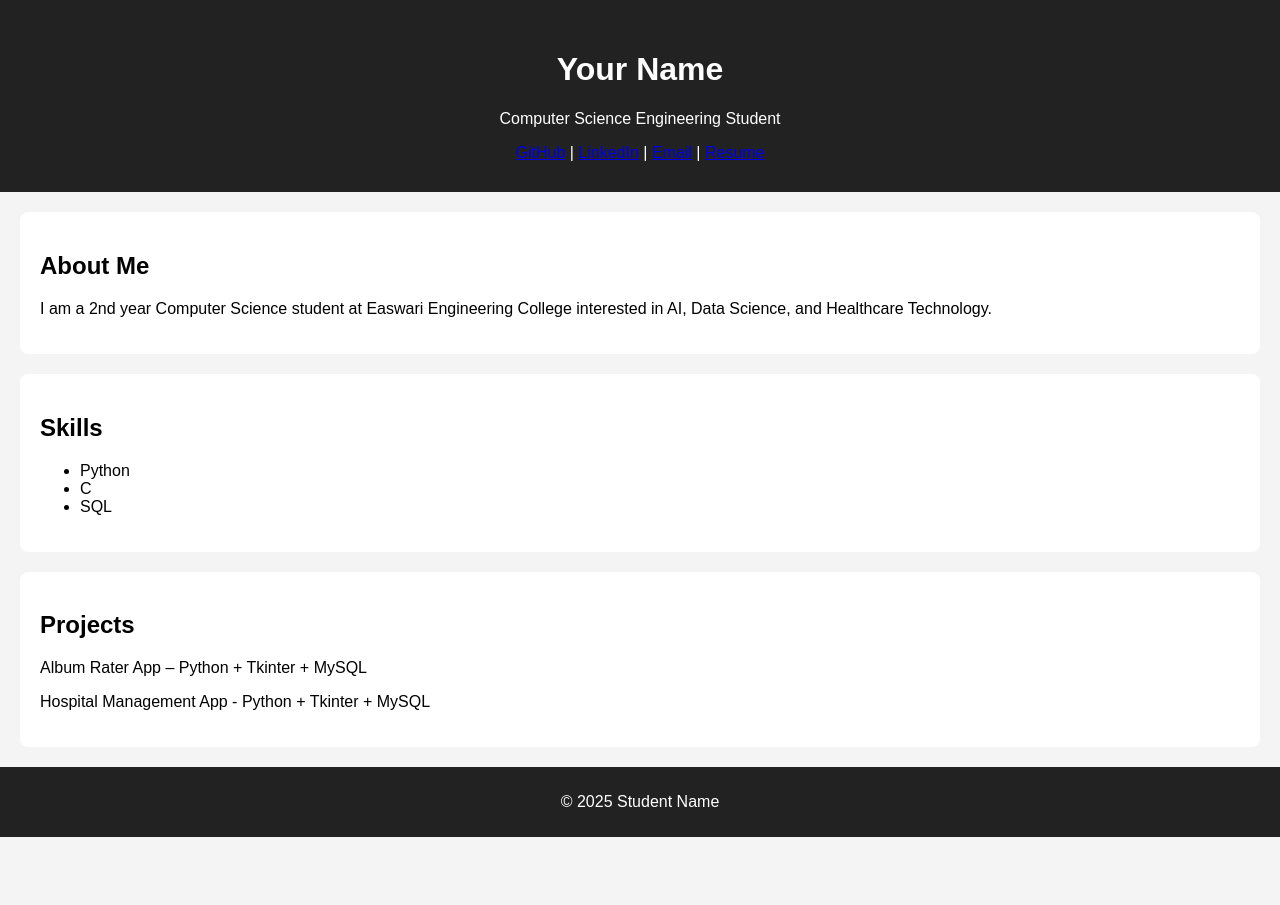
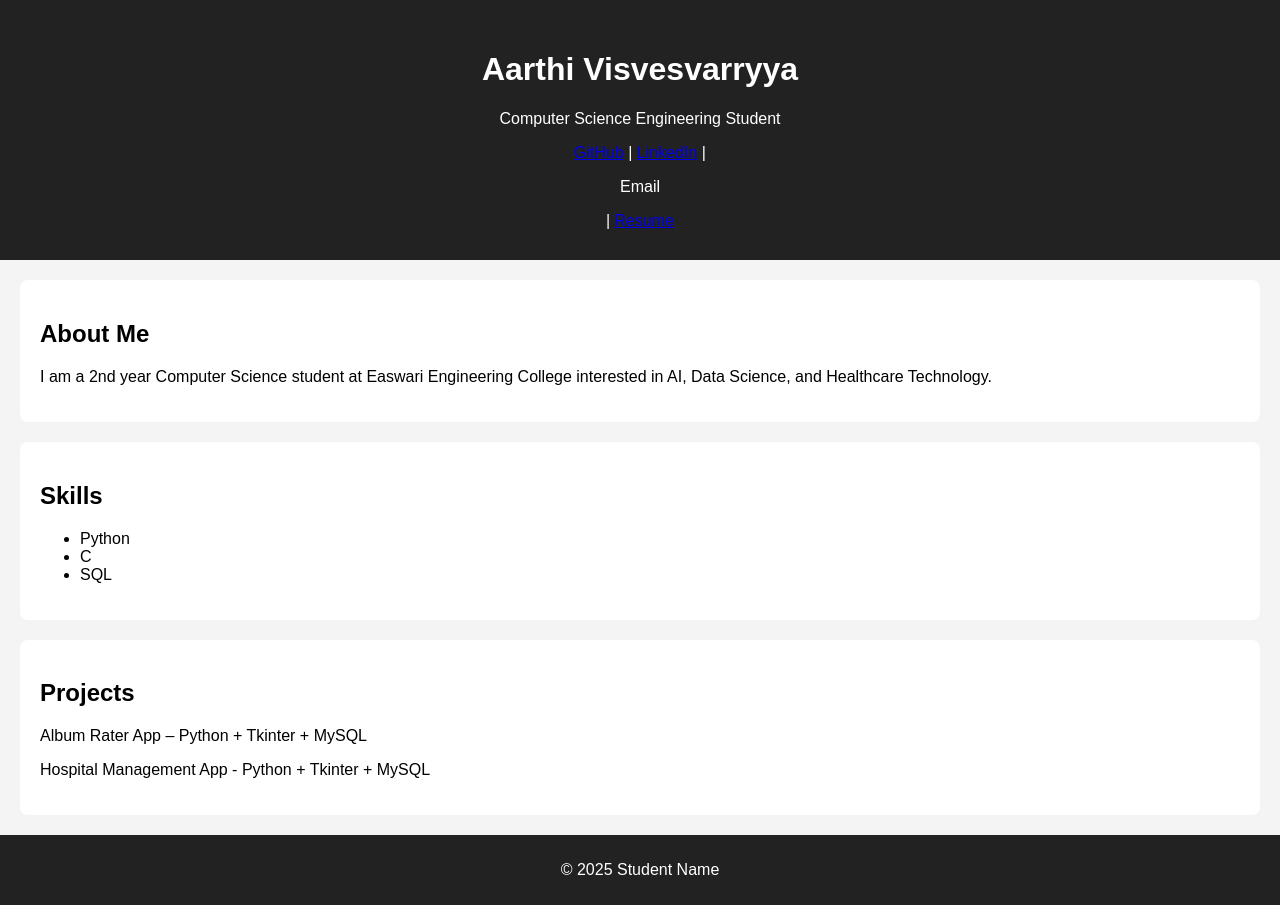
Before and after one commit to shadowboxer1389/av_portfolio.github.io, a plain HTML site: page index.html in a window 1280 px wide. Before the commit the page ends 837 px from the top, so only its background shows below. Drawn offline with Linux system fonts and the light colour scheme.

Commit message:
index.html

```diff
--- a/index.html
+++ b/index.html
@@ -7,12 +7,12 @@
 </head>
 <body>
     <header>
-    <h1>Your Name</h1>
+    <h1>Aarthi Visvesvarryya</h1>
     <p>Computer Science Engineering Student</p>
 
     <a href="https://github.com/shadowboxer1389" target="_blank">GitHub</a> |
-    <a href="www.linkedin.com/in/aarthi-visvesvarryya-17608631a" target="_blank">LinkedIn</a> |
-    <a href="mailto:aarthi.visvesvarrryya@gmail.com">Email</a> |
+    <a href="https://www.linkedin.com/in/aarthi-visvesvarryya-17608631a" target="_blank">LinkedIn</a> |
+    <p href="aarthi.visvesvarrryya@gmail.com">Email</p> |
     <a href="Resume_Aarthi_CSE_Intern.pdf" target="_blank">Resume</a>
 </header>
 
```
